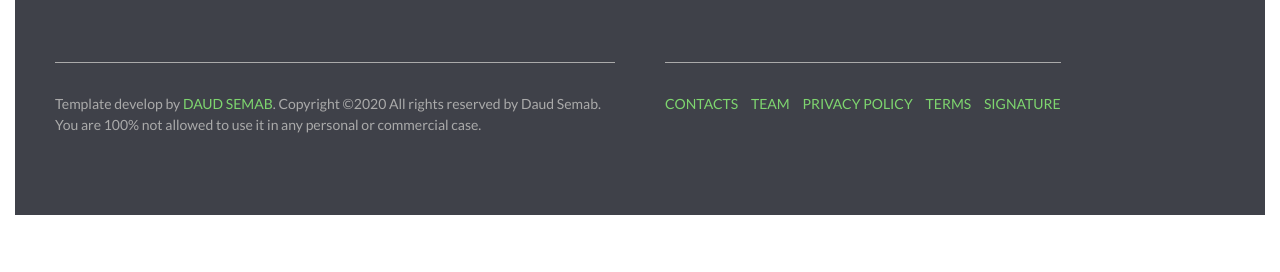
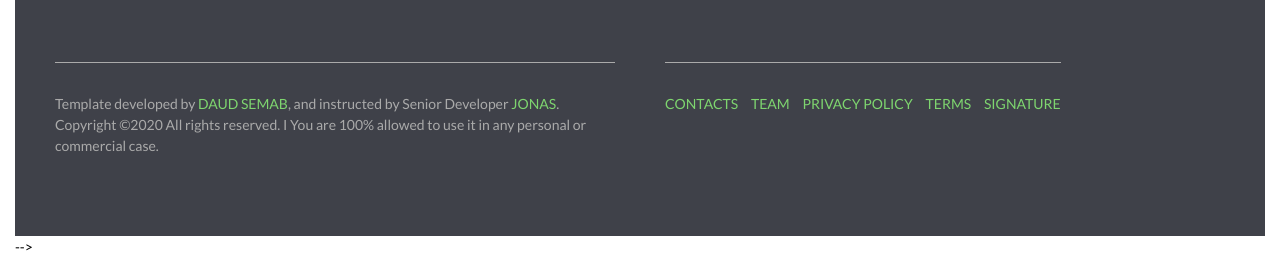
Before and after one commit to daudsemab/natours, a website: page index.html in a window 1280 px wide. Shown: the part 4853-5125 px from the top of the page. Before the commit the page ends 5083 px from the top, so only its background shows below. Drawn offline with Linux system fonts and the light colour scheme.

Commit message:
modified nav para

```diff
--- a/index.html
+++ b/index.html
@@ -415,9 +415,10 @@
       <div class="row u-margin-bottom-medium">
         <div class="col-1-of-2">
           <p class="footer__copyright">
-            Template develop by
-            <a href="#" class="footer__link">Daud Semab</a>. Copyright
-            &copy;2020 All rights reserved by Daud Semab. You are 100% not
+            Template developed by
+            <a href="#" class="footer__link">DAUD SEMAB</a>, and instructed by Senior Developer
+            <a href="#" class="footer__link">JONAS</a>. Copyright
+            &copy;2020 All rights reserved. I You are 100%
             allowed to use it in any personal or commercial case.
           </p>
         </div>
@@ -473,37 +474,4 @@
       </div>
     </div>
   </body>
-
-  <!--
-    <section class="grid">
-    <div class="row">
-      <div class="col-1-of-2">col 1 of 2</div>
-      <div class="col-1-of-2">col 1 of 2</div>
-    </div>
-    <div class="row">
-      <div class="col-1-of-3">col 1 of 3</div>
-      <div class="col-1-of-3">col 1 of 3</div>
-      <div class="col-1-of-3">col 1 of 3</div>
-    </div>
-
-    <div class="row">
-      <div class="col-1-of-3">col 1 of 3</div>
-      <div class="col-2-of-3">col 2 of 3</div>
-    </div>
-    <div class="row">
-      <div class="col-1-of-4">col 1 of 4</div>
-      <div class="col-1-of-4">col 1 of 4</div>
-      <div class="col-1-of-4">col 1 of 4</div>
-      <div class="col-1-of-4">col 1 of 4</div>
-    </div>
-    <div class="row">
-      <div class="col-1-of-4">col 1 of 4</div>
-      <div class="col-1-of-4">col 1 of 4</div>
-      <div class="col-2-of-4">col 2 of 4</div>
-    </div>
-    <div class="row">
-      <div class="col-1-of-4">col 1 of 4</div>
-      <div class="col-3-of-4">col 3 of 4</div>
-    </div>
-  </section>
 --></html>
```
